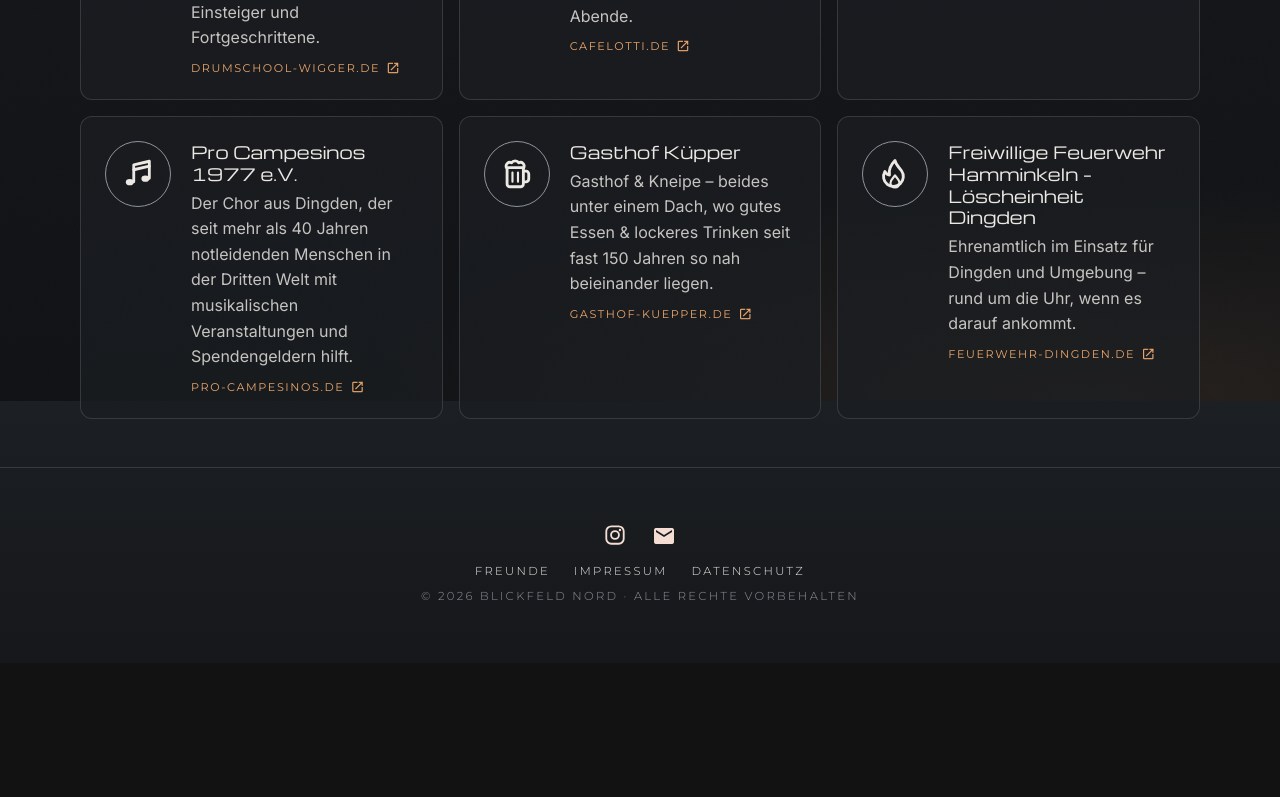
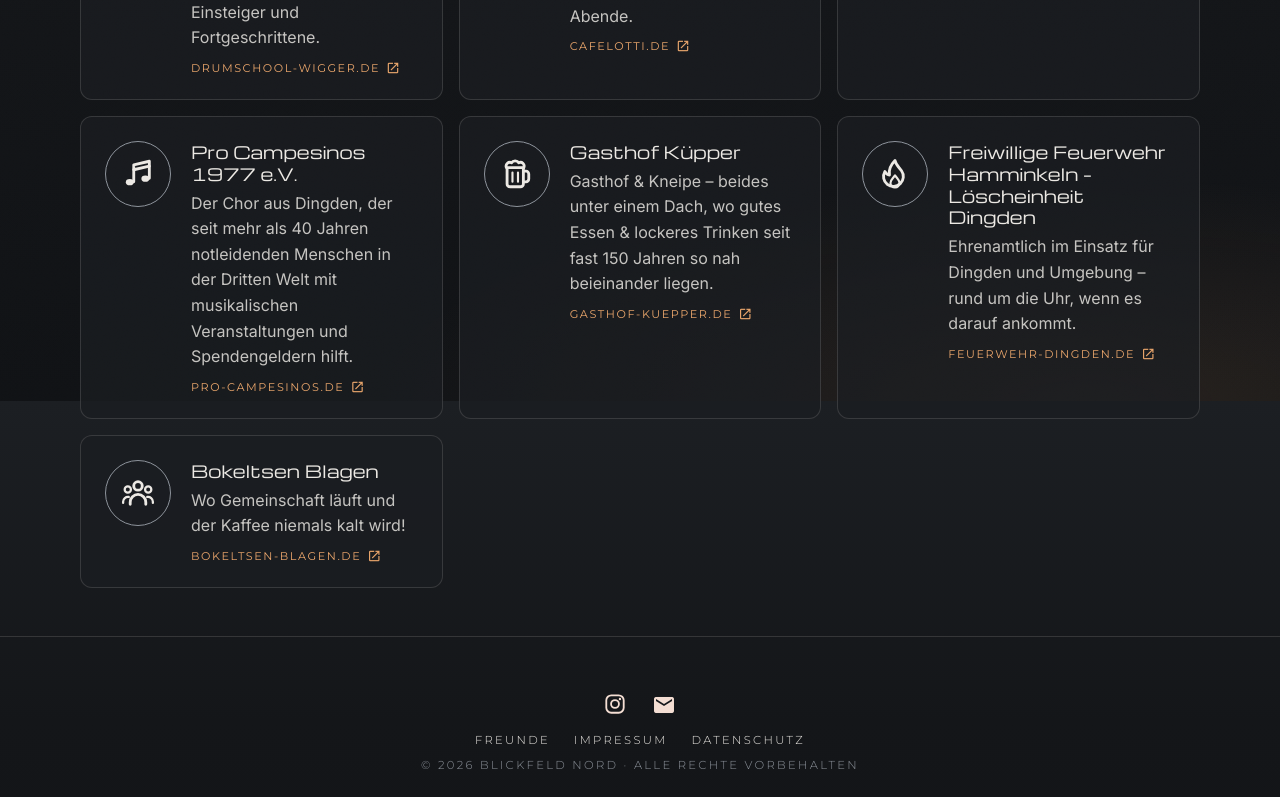
Before and after one commit to Jan-Frederic/Blickfeld-Nord, an Angular app: page /freunde in a window 1280 px wide. Shown: the part 399-1196 px from the top of the page. Before the commit the page ends 1062 px from the top, so only its background shows below. Built offline with nearby package versions, Linux system fonts and the light colour scheme.

Commit message:
Bokeltsen Blagen bei Freunde & Partner ergänzen
Eigenes Gruppen-Symbol.

Co-Authored-By: Claude Opus 5.5 <noreply@anthropic.com>
Claude-Session: https://claude.ai/code/session_01D25FyH4sK3RrKD9UhkafHC

```diff
--- a/src/app/data/band.service.ts
+++ b/src/app/data/band.service.ts
@@ -16,8 +16,8 @@ export interface Friend {
   name: string;
   description: string;
   url: string;
-  // eigenes Symbol (Trommel, Kaffeetasse, Instagram, Noten, Bierkrug, Flamme), sonst ein allgemeines Link-Symbol
-  icon?: 'drum' | 'cafe' | 'instagram' | 'choir' | 'pub' | 'fire';
+  // eigenes Symbol (Trommel, Kaffeetasse, Instagram, Noten, Bierkrug, Flamme, Gruppe), sonst ein allgemeines Link-Symbol
+  icon?: 'drum' | 'cafe' | 'instagram' | 'choir' | 'pub' | 'fire' | 'community';
 }
 
 export interface Photo {
@@ -98,6 +98,12 @@ export class BandService {
       url: 'https://www.feuerwehr-dingden.de/l%C3%B6scheinheit-dingden/',
       icon: 'fire',
     },
+    {
+      name: 'Bokeltsen Blagen',
+      description: 'Wo Gemeinschaft läuft und der Kaffee niemals kalt wird!',
+      url: 'https://www.bokeltsen-blagen.de/',
+      icon: 'community',
+    },
   ];
 
   // Neue Fotos nach public/galerie/ legen (Original + verkleinerte -thumb-Version) und hier eintragen
--- a/src/app/pages/freunde.ts
+++ b/src/app/pages/freunde.ts
@@ -56,6 +56,15 @@ import { BandService } from '../data/band.service';
                   <path d="M12 2.5c.6 3.2 3 4.9 4.6 7.2a7 7 0 1 1-11.8.6c.9 1.5 2.1 2.3 3.3 2.4-.8-3.8 1.2-7.4 3.9-10.2z" />
                   <path d="M12 21.5a3.2 3.2 0 0 1-3.2-3.2c0-2.1 1.6-3 3.2-5.3 1.6 2.3 3.2 3.2 3.2 5.3a3.2 3.2 0 0 1-3.2 3.2z" stroke-width="1.5" />
                 </svg>
+              } @else if (f.icon === 'community') {
+                <svg viewBox="0 0 24 24" fill="none" stroke="currentColor" stroke-width="2" stroke-linecap="round" stroke-linejoin="round">
+                  <circle cx="12" cy="7" r="3" />
+                  <path d="M6.5 20v-1.5a5.5 5.5 0 0 1 11 0V20" />
+                  <circle cx="4.8" cy="9.5" r="2.2" stroke-width="1.6" />
+                  <path d="M1.5 19v-.8a3.4 3.4 0 0 1 4-3.4" stroke-width="1.6" />
+                  <circle cx="19.2" cy="9.5" r="2.2" stroke-width="1.6" />
+                  <path d="M22.5 19v-.8a3.4 3.4 0 0 0-4-3.4" stroke-width="1.6" />
+                </svg>
               } @else {
                 <mat-icon>link</mat-icon>
               }
```
